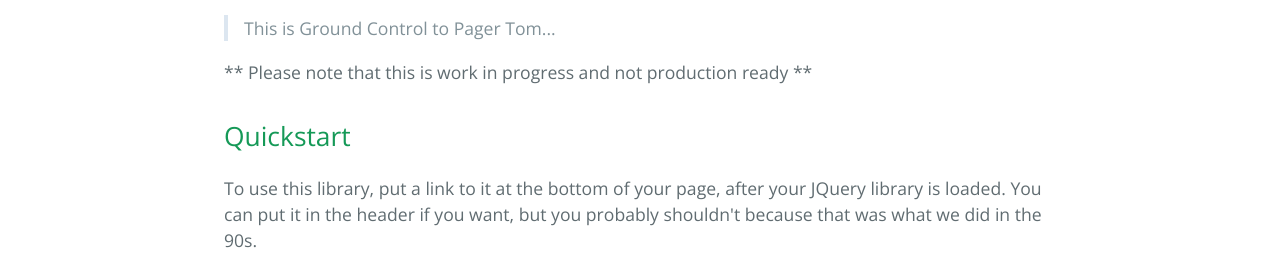
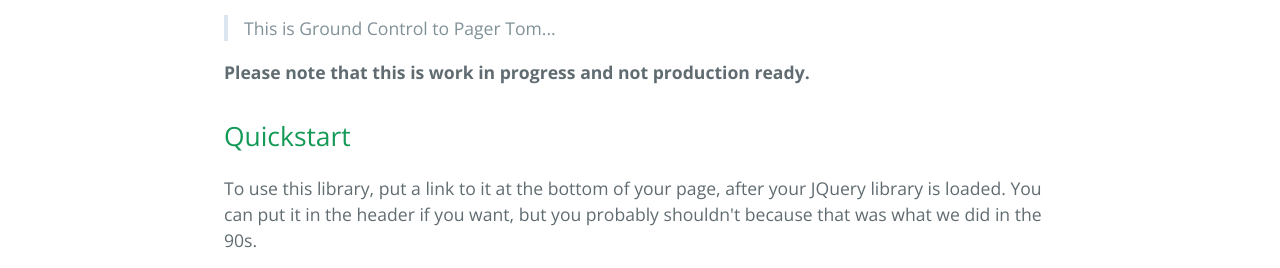
Before and after one commit to paulhorner79/pager-tom, a plain HTML site: page index.html in a window 1280 px wide. Shown: the part 514-782 px from the top of the page. Drawn offline with nearby package versions, Linux system fonts and the light colour scheme.

Commit message:
Update index.html

```diff
--- a/index.html
+++ b/index.html
@@ -29,7 +29,7 @@ except that it's a pun.</p>
 <p>This is Ground Control to Pager Tom...</p>
 </blockquote>
 
-<p>** Please note that this is work in progress and not production ready **</p>
+<p><strong>Please note that this is work in progress and not production ready.</strong></p>
 
 <h2>
 <a id="quickstart" class="anchor" href="#quickstart" aria-hidden="true"><span aria-hidden="true" class="octicon octicon-link"></span></a>Quickstart</h2>
```
